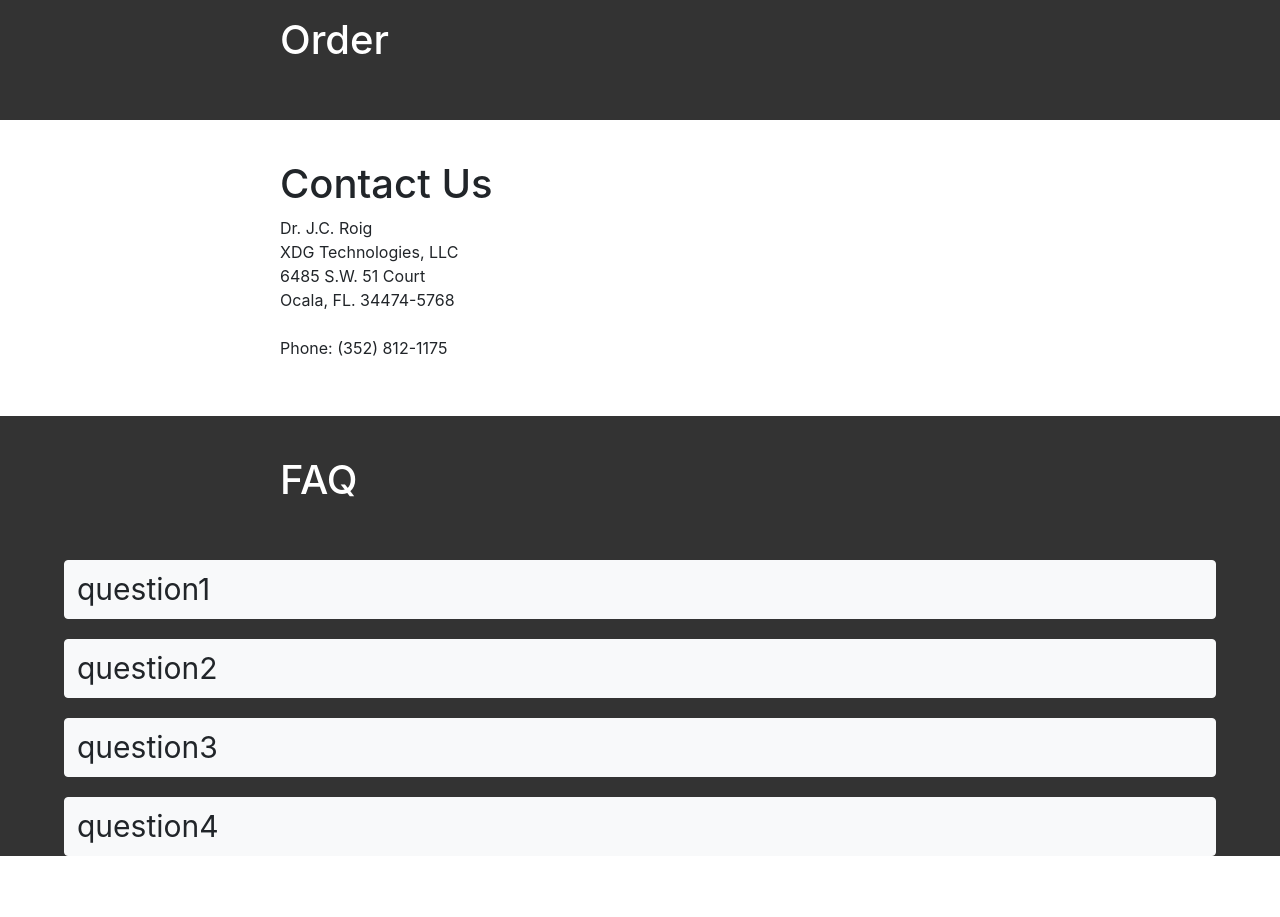
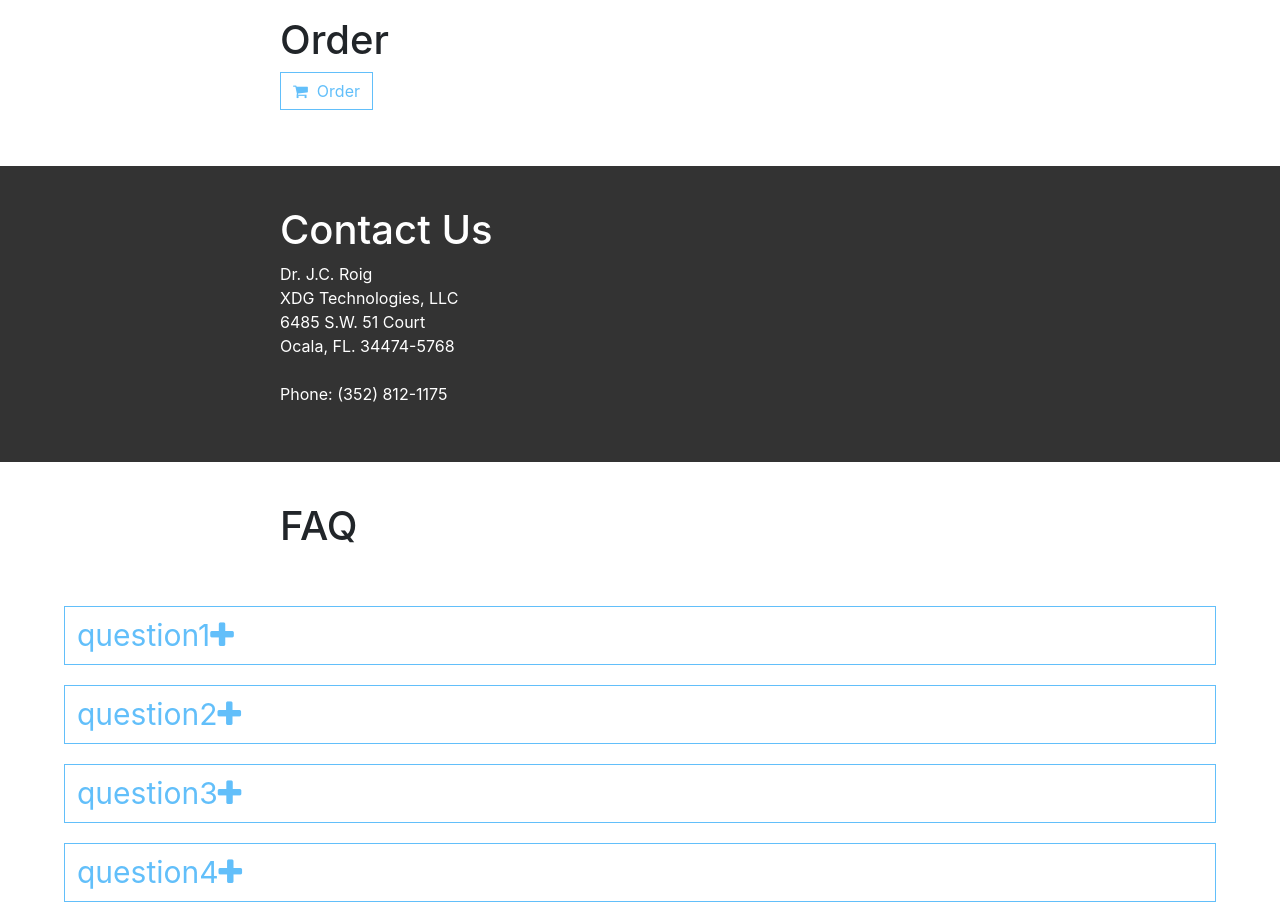
Before and after one commit to CEN30315A/Site, a React (Create React App) app: page / in a window 1280 px wide. Shown: the part 1880-2797 px from the top of the page. Before the commit the page ends 2756 px from the top, so only its background shows below. Built offline with nearby package versions, Linux system fonts and the light colour scheme.

Commit message:
Updated button styling, added icons

```diff
--- a/public/index.html
+++ b/public/index.html
@@ -3,6 +3,7 @@
 <head>
   <meta charset="utf-8" />
   <link rel="icon" href="%PUBLIC_URL%/favicon.ico" />
+  <link rel="stylesheet" href="https://cdnjs.cloudflare.com/ajax/libs/font-awesome/4.7.0/css/font-awesome.min.css">
   <link rel="stylesheet" href="https://maxcdn.bootstrapcdn.com/bootstrap/4.3.1/css/bootstrap.min.css"
     integrity="sha384-ggOyR0iXCbMQv3Xipma34MD+dH/1fQ784/j6cY/iJTQUOhcWr7x9JvoRxT2MZw1T" crossorigin="anonymous" />
   <meta name="viewport" content="width=device-width, initial-scale=1" />
--- a/src/App.css
+++ b/src/App.css
@@ -100,3 +100,20 @@
   padding: 40px;
    text-align: left;
 }
+
+.btn-outline-primary {
+  border-color: #62BFFA !important;
+  border-radius: 0 !important;
+  color: #62BFFA !important;
+}
+
+.btn-outline-primary:active, .btn-outline-primary:visited {
+  border-color: #62BFFA !important;
+  border-radius: 0 !important;
+  color: white !important;
+}
+
+.btn-outline-primary:hover {
+  background-color: #62BFFA !important;
+  color: white !important;
+}
--- a/src/App.js
+++ b/src/App.js
@@ -26,44 +26,42 @@ function App() {
         <Home
           title="Home"
           subtitle={dummyText}
-          dark={false}
+          dark={true}
           id="section1"
         />
         <AboutUs
           title="About Us"
           subtitle={dummyText}
-          dark={true}
+          dark={false}
           id="section2"
         />
 
         <Product
           title="The Product"
           subtitle={dummyText}
-          dark={false}
+          dark={true}
           id="section3"
         />
         <Order
           title="Order"
           subtitle={dummyText}
-          dark={true}
+          dark={false}
           id="section4"
         />
         <ContactUs
           title="Contact Us"
           subtitle={dummyText}
-          dark={false}
+          dark={true}
           id="section5"
         />
         <Section
           title="FAQ"
-          dark={true}
+          dark={false}
           id="section6"
         />
-        <div className="section-dark">
-          <FaqSection
-            questAns = {questAns}
-          />
-        </div>
+        <FaqSection
+           questAns = {questAns}
+        />
       </div>
   );
 }
--- a/src/components/Faq.js
+++ b/src/components/Faq.js
@@ -4,8 +4,9 @@ function Faq(props) {
     const { questAn } = props
 
     return <div className="faq">
-        <button className="btn btn-light" type="button" data-toggle="collapse" data-target={"#collapse" + questAn.id} aria-expanded="false" aria-controls={"collapse" + questAn.id}>
+        <button class="btn btn-outline-primary" type="button" data-toggle="collapse" data-target={"#collapse" + questAn.id} aria-expanded="false" aria-controls={"collapse" + questAn.id}>
             {questAn.question}
+            <i class="fa fa-plus"></i>
         </button>
         <div className="collapse" id={"collapse" + questAn.id}>
             <div className="card card-body">
--- a/src/components/Order.js
+++ b/src/components/Order.js
@@ -5,6 +5,11 @@ export default function Order({ title, subtitle, dark, id }) {
     <div className={"section" + (dark ? " section-dark" : "")}>
       <div className="section-content" id={id}>
         <h1>{title}</h1>
+        <button class="btn btn-outline-primary" type="button">
+          <i class="fa fa-shopping-cart"></i>
+          &nbsp;
+          Order
+        </button>
         <p></p>
       </div>
     </div>
```
